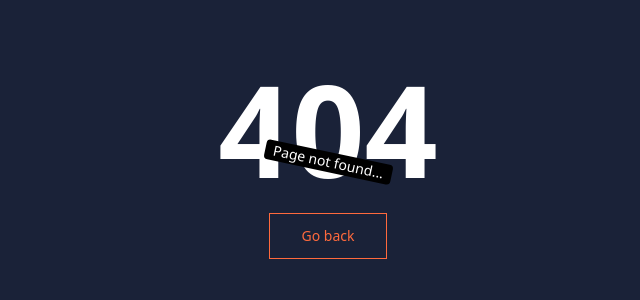
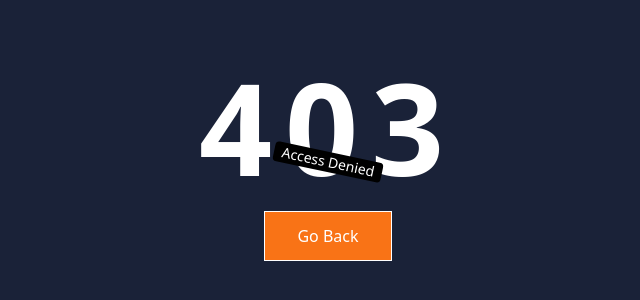
Before and after one commit to singhsanket143/lms-frontend-en, a React (Vite) app: page /denied in a window 1280 px wide. Before the commit this address had no page. Shown: the part 238-538 px from the top of the page, without its empty margins (312-952 px from the left). Built offline with nearby package versions, Linux system fonts and the light colour scheme; the HTML template or start-up script is replaced by a standard one.

Commit message:
Added denied page

```diff
--- a/src/App.jsx
+++ b/src/App.jsx
@@ -4,6 +4,7 @@
 
 import Aboutus from './pages/Aboutus'
 import Contact from './pages/Contact'
+import Denied from './pages/Denied'
 import Home from './pages/Home'
 import Notfound from './pages/Notfound'
 import Signin from './pages/Signin'
@@ -18,6 +19,7 @@
       <Route path='/signup' element={<Signup />} />
       <Route path='/signin' element={<Signin />} />
       <Route path='/contacts' element={<Contact />} />
+      <Route path='/denied' element={<Denied />} />
       <Route path='*' element={<Notfound />} />
     </Routes>
   )
--- /dev/null
+++ b/src/pages/Denied.jsx
@@ -0,0 +1,23 @@
+import { useNavigate } from "react-router-dom";
+
+function Denied() {
+    const navigate = useNavigate();
+    return (
+        <main className="h-screen w-full flex flex-col justify-center items-center bg-[#1A2238]">
+            <h1 className="text-9xl font-semibold text-white tracking-widest">
+                403
+            </h1>
+            <div className="bg-black text-white px-2 text-sm rounded rotate-12 absolute">
+                Access Denied
+            </div>
+            <button
+                onClick={() => navigate(-1)}
+                className="mt-5"
+            >
+                <span className="relative block px-8 py-3 border border-current bg-orange-500 text-white">Go Back</span>
+            </button>
+        </main>
+    );
+}
+
+export default Denied;
```
